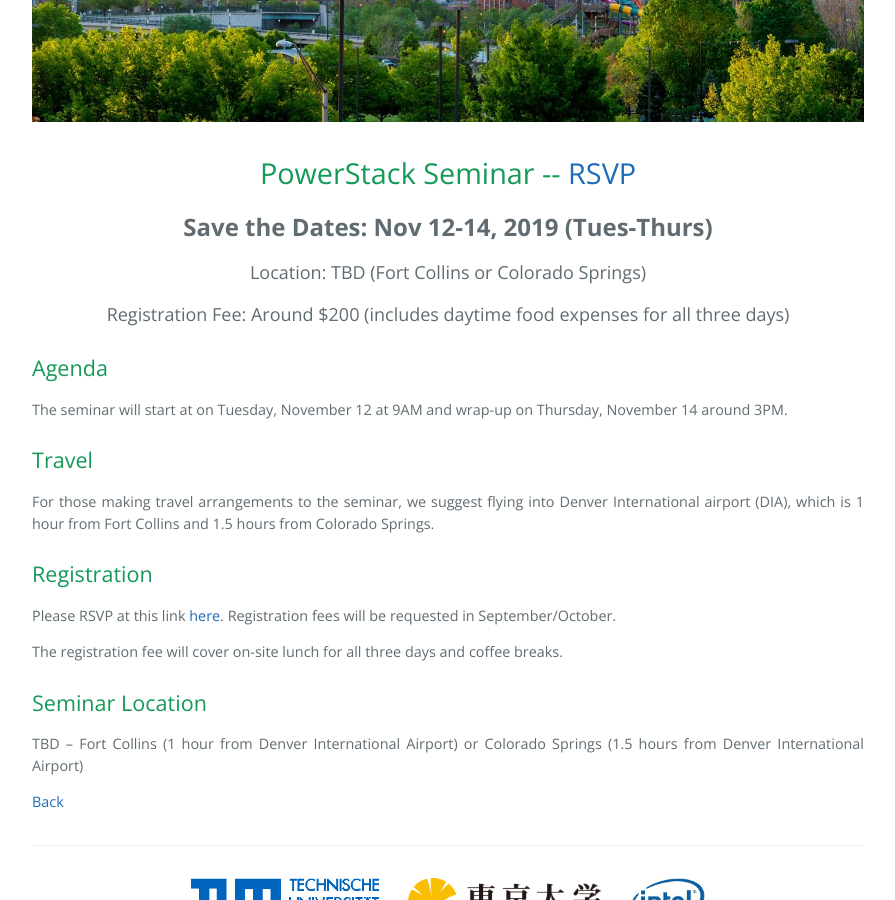
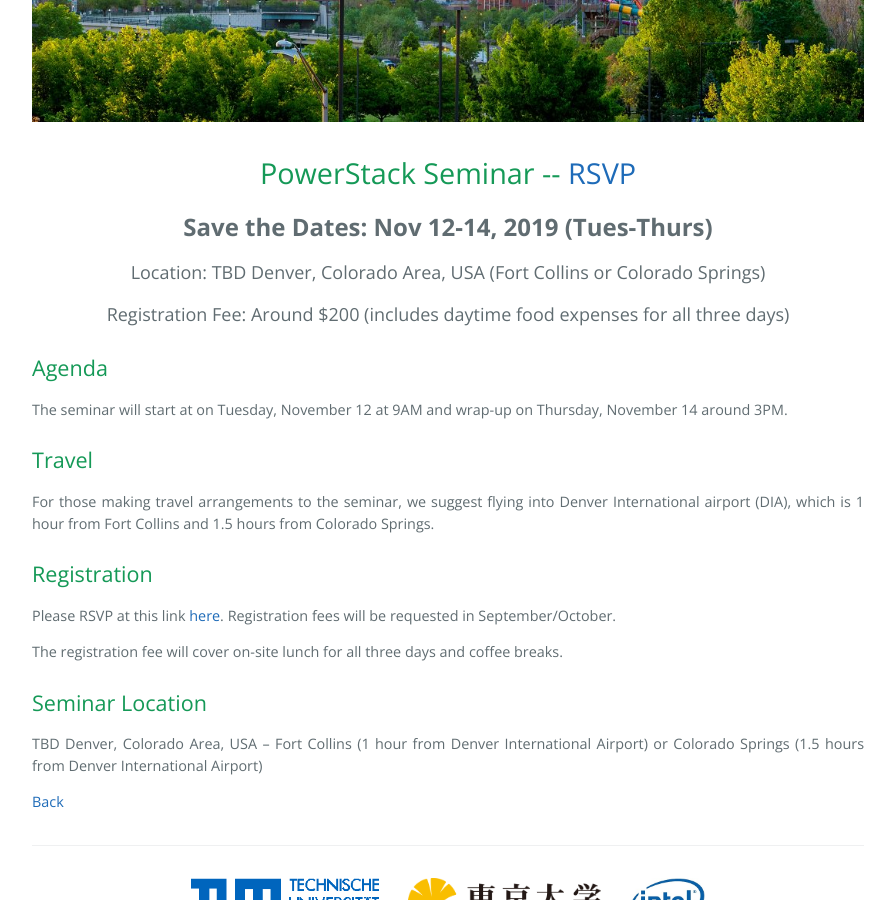
Before and after one commit to HPCPowerStack/hpcpowerstack.github.io, a Jekyll site: the page built from powerstack-nov19.md, in a window 1280 px wide and 900 px high, scrolled down 570 px. Shown: the whole window, without its empty margins (192-1087 px from the left). Built offline with Jekyll 4.4.1, drawn with Linux system fonts in a browser that asks for light colours; the repository's description, which GitHub fills in, is left out.

Commit message:
Add state

```diff
--- a/powerstack-nov19.md
+++ b/powerstack-nov19.md
@@ -6,7 +6,7 @@ layout: default
 <h1 align="center">PowerStack Seminar -- <a
 href="https://forms.gle/jeHxthbQK1Veb47k7">RSVP</a></h1>
 <p align="center"><font size="+2"><b>Save the Dates: Nov 12-14, 2019 (Tues-Thurs)</b></font></p>
-<p align="center"><font size="+1">Location: TBD (Fort Collins or Colorado Springs)</font></p>
+<p align="center"><font size="+1">Location: TBD Denver, Colorado Area, USA (Fort Collins or Colorado Springs)</font></p>
 <p align="center"><font size="+1">Registration Fee: Around $200 (includes
 daytime food expenses for all three days)</font></p>
 
@@ -26,7 +26,7 @@ The registration fee will cover on-site lunch for all three days and coffee
 breaks.
 
 ## Seminar Location
-TBD -- Fort Collins (1 hour from Denver International Airport) or Colorado Springs
+TBD Denver, Colorado Area, USA -- Fort Collins (1 hour from Denver International Airport) or Colorado Springs
 (1.5 hours from Denver International Airport)
 
 [Back](./)
```
